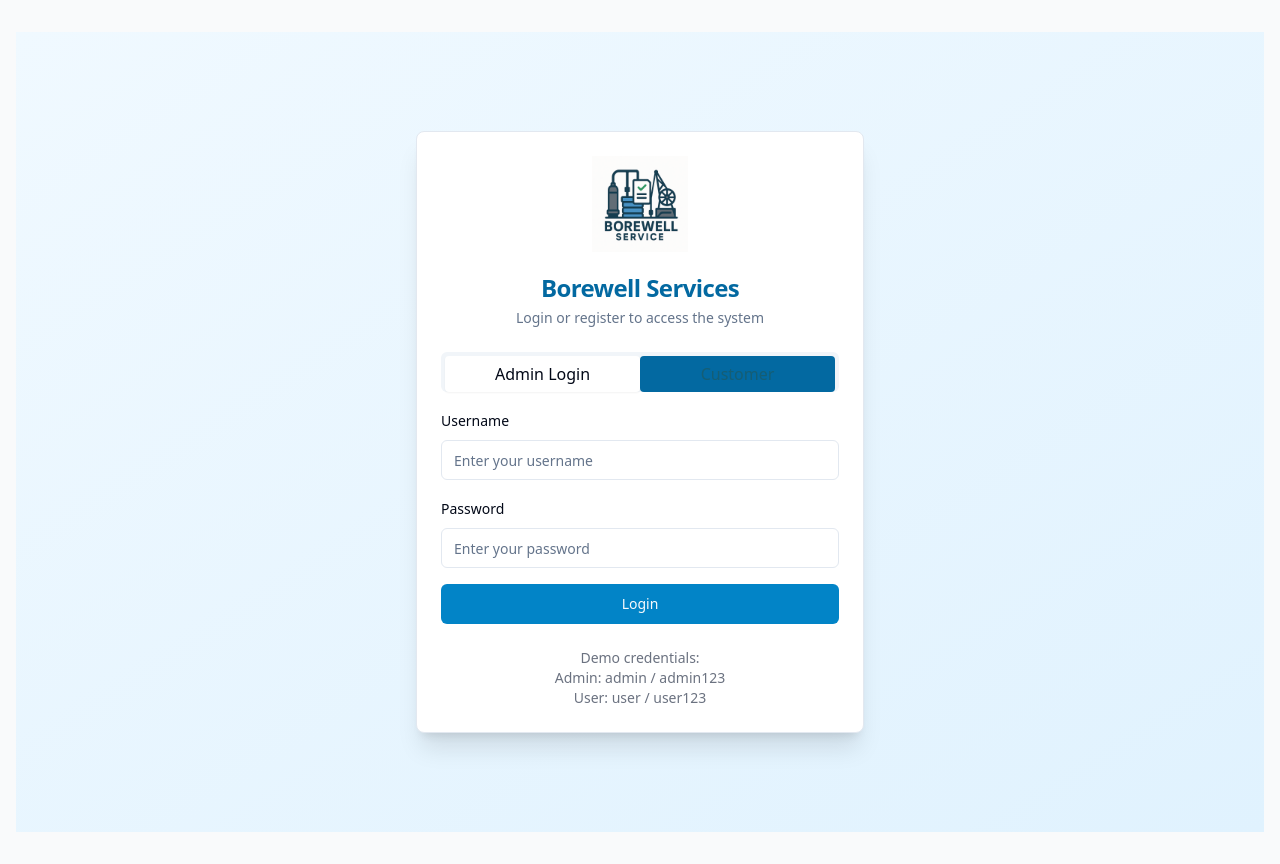
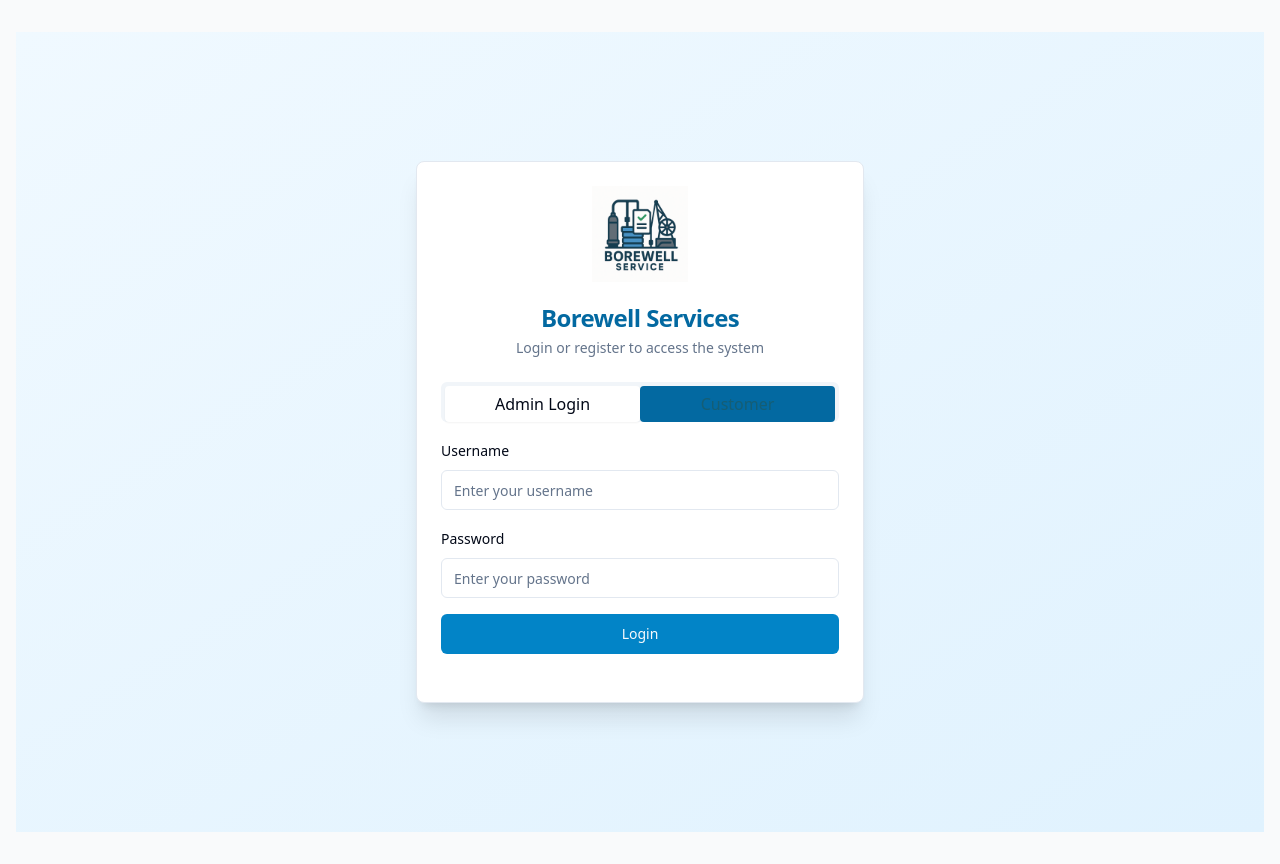
Before and after one commit to starboyonkar/borewell-crm-and-billing, a React (Vite) app: page /login in a window 1280 px wide. Built offline with nearby package versions, Linux system fonts and the light colour scheme.

Commit message:
Visual edit in Lovable
Edited UI in Lovable

```diff
--- a/src/pages/Login.tsx
+++ b/src/pages/Login.tsx
@@ -213,11 +213,7 @@ const Login: React.FC = () => {
           </CardContent>
 
           <CardFooter className="text-center text-sm text-gray-500">
-            <div className="w-full">
-              Demo credentials:<br />
-              Admin: admin / admin123<br />
-              User: user / user123
-            </div>
+
           </CardFooter>
         </Card>
       </div>
```
